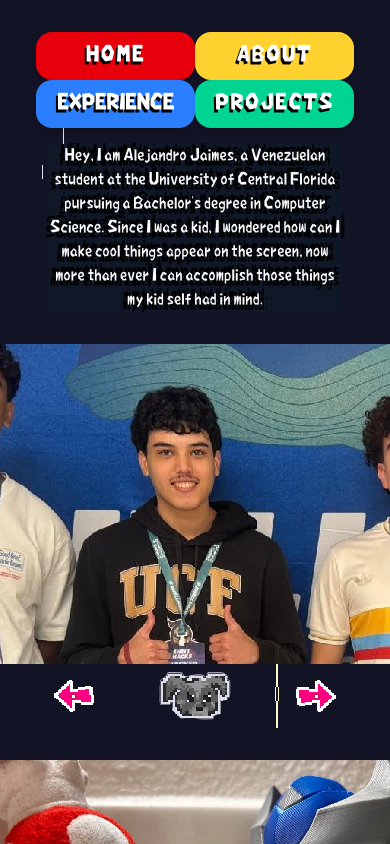
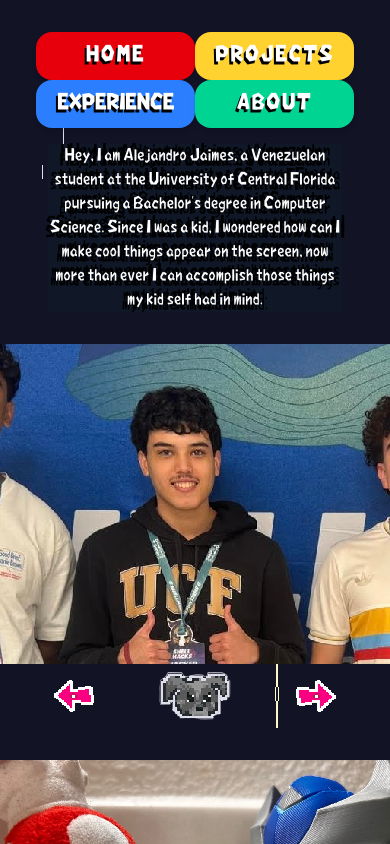
Before and after one commit to alecocosette/portv2, a Next.js app: page /about in a window 390 px wide. Shown: the top 844 px of the page. Built offline with nearby package versions, Linux system fonts and the light colour scheme.

Commit message:
changed how the website looks on about and projects

```diff
--- a/src/app/about/page.tsx
+++ b/src/app/about/page.tsx
@@ -75,9 +75,9 @@
   // The 'flex' class makes the buttons horizontal. // The 'space-x-4' class handles the padding/spacing between the buttons.
    <div className= "grid grid-cols-2 md:flex md:space-x-13 w-full md:w-auto px-1 md:px-0">
     <Link href="/" passHref>  <button className="bg-red-600 hover:scale-105 hover:bg-purple-700 text-white font-semibold rounded-2xl md:rounded-4xl shadow-md transition text-xl md:text-5xl py-2 md:py-4 w-full md:w-82 h-12 md:h-20 tracking-widest [text-shadow:-2px_3px_#000] md:[text-shadow:-3px_6px_#000000,_-5px_-2px_#000000,_3px_3px_#000000,_-3px_3px_#000000]">HOME</button></Link>
-    <Link href="/about" passHref><button className={'bg-amber-300 hover:scale-105 hover:bg-purple-700 text-white font-semibold rounded-2xl md:rounded-4xl shadow-md transition text-xl md:text-5xl py-2 md:py-4 w-full md:w-82 h-12 md:h-20 tracking-widest [text-shadow:-2px_3px_#000]  md:[text-shadow:-3px_6px_#000000,_-5px_-2px_#000000,_3px_3px_#000000,_-3px_3px_#000000]'}>ABOUT</button> </Link>
+    <Link href="/projects" passHref><button className={'bg-amber-300 hover:scale-105 hover:bg-purple-700 text-white font-semibold rounded-2xl md:rounded-4xl shadow-md transition text-xl md:text-5xl py-2 md:py-4 w-full md:w-82 h-12 md:h-20 tracking-widest [text-shadow:-2px_3px_#000]  md:[text-shadow:-3px_6px_#000000,_-5px_-2px_#000000,_3px_3px_#000000,_-3px_3px_#000000]'}>PROJECTS</button> </Link>
      <Link href="/experience" passHref><button className={'bg-blue-500 hover:scale-105 hover:bg-purple-700 text-white font-semibold rounded-2xl md:rounded-4xl shadow-md transition text-xl md:text-5xl py-2 md:py-4 w-full md:w-82 h-12 md:h-20  [text-shadow:-2px_3px_#000] md:[text-shadow:-3px_6px_#000] md:[text-shadow:-3px_6px_#000000,_-5px_-2px_#000000,_3px_3px_#000000,_-3px_3px_#000000]'}>EXPERIENCE</button>  </Link>
-    <Link href="/projects" passHref> <button className={' bg-emerald-400 hover:scale-105 text-white hover:bg-purple-700 font-semibold rounded-2xl md:rounded-4xl shadow-md transition text-xl md:text-5xl py-2 md:py-4 w-full md:w-82 h-12 md:h-20 tracking-widest [text-shadow:-2px_3px_#000] md:[text-shadow:-3px_6px_#000] md:[text-shadow:-3px_6px_#000000,_-5px_-2px_#000000,_3px_3px_#000000,_-3px_3px_#000000] '}>PROJECTS</button></Link>
+    <Link href="/about" passHref> <button className={' bg-emerald-400 hover:scale-105 text-white hover:bg-purple-700 font-semibold rounded-2xl md:rounded-4xl shadow-md transition text-xl md:text-5xl py-2 md:py-4 w-full md:w-82 h-12 md:h-20 tracking-widest [text-shadow:-2px_3px_#000] md:[text-shadow:-3px_6px_#000] md:[text-shadow:-3px_6px_#000000,_-5px_-2px_#000000,_3px_3px_#000000,_-3px_3px_#000000] '}>ABOUT</button></Link>
     </div>
     );
 
--- a/src/app/experience/page.tsx
+++ b/src/app/experience/page.tsx
@@ -53,9 +53,9 @@
   // The 'flex' class makes the buttons horizontal. // The 'space-x-4' class handles the padding/spacing between the buttons.
    <div className= "grid grid-cols-2 md:flex md:space-x-13 w-full md:w-auto px-1 md:px-0">
     <Link href="/" passHref>  <button className="bg-red-600 hover:scale-105 hover:bg-purple-700 text-white font-semibold rounded-2xl md:rounded-4xl shadow-md transition text-xl md:text-5xl py-2 md:py-4 w-full md:w-82 h-12 md:h-20 tracking-widest [text-shadow:-2px_3px_#000] md:[text-shadow:-3px_6px_#000000,_-5px_-2px_#000000,_3px_3px_#000000,_-3px_3px_#000000]">HOME</button></Link>
-    <Link href="/about" passHref><button className={'bg-amber-300 hover:scale-105 hover:bg-purple-700 text-white font-semibold rounded-2xl md:rounded-4xl shadow-md transition text-xl md:text-5xl py-2 md:py-4 w-full md:w-82 h-12 md:h-20 tracking-widest [text-shadow:-2px_3px_#000]  md:[text-shadow:-3px_6px_#000000,_-5px_-2px_#000000,_3px_3px_#000000,_-3px_3px_#000000]'}>ABOUT</button> </Link>
+    <Link href="/projects" passHref><button className={'bg-amber-300 hover:scale-105 hover:bg-purple-700 text-white font-semibold rounded-2xl md:rounded-4xl shadow-md transition text-xl md:text-5xl py-2 md:py-4 w-full md:w-82 h-12 md:h-20 tracking-widest [text-shadow:-2px_3px_#000]  md:[text-shadow:-3px_6px_#000000,_-5px_-2px_#000000,_3px_3px_#000000,_-3px_3px_#000000]'}>PROJECTS</button> </Link>
      <Link href="/experience" passHref><button className={'bg-blue-500 hover:scale-105 hover:bg-purple-700 text-white font-semibold rounded-2xl md:rounded-4xl shadow-md transition text-xl md:text-5xl py-2 md:py-4 w-full md:w-82 h-12 md:h-20 [text-shadow:-2px_3px_#000] md:[text-shadow:-3px_6px_#000] md:[text-shadow:-3px_6px_#000000,_-5px_-2px_#000000,_3px_3px_#000000,_-3px_3px_#000000]'}>EXPERIENCE</button>  </Link>
-    <Link href="/projects" passHref> <button className={' bg-emerald-400 hover:scale-105 text-white hover:bg-purple-700 font-semibold rounded-2xl md:rounded-4xl shadow-md transition text-xl md:text-5xl py-2 md:py-4 w-full md:w-82 h-12 md:h-20 tracking-widest [text-shadow:-2px_3px_#000] md:[text-shadow:-3px_6px_#000] md:[text-shadow:-3px_6px_#000000,_-5px_-2px_#000000,_3px_3px_#000000,_-3px_3px_#000000] '}>PROJECTS</button></Link>
+    <Link href="/about" passHref> <button className={' bg-emerald-400 hover:scale-105 text-white hover:bg-purple-700 font-semibold rounded-2xl md:rounded-4xl shadow-md transition text-xl md:text-5xl py-2 md:py-4 w-full md:w-82 h-12 md:h-20 tracking-widest [text-shadow:-2px_3px_#000] md:[text-shadow:-3px_6px_#000] md:[text-shadow:-3px_6px_#000000,_-5px_-2px_#000000,_3px_3px_#000000,_-3px_3px_#000000] '}>ABOUT</button></Link>
     </div>
     );
 
--- a/src/app/page.tsx
+++ b/src/app/page.tsx
@@ -27,9 +27,9 @@
     const NavButtons = () => (
    <div className= "grid grid-cols-2 md:flex md:space-x-13 w-full md:w-auto px-1 md:px-0">
     <Link href="/" passHref>  <button className="bg-red-600 hover:scale-105 text-center hover:bg-purple-700 text-white font-semibold rounded-2xl md:rounded-4xl shadow-md transition text-xl md:text-5xl py-2 md:py-4 w-full md:w-82 h-12 md:h-20 tracking-widest [text-shadow:-2px_3px_#000] md:[text-shadow:-3px_6px_#000000,_-5px_-2px_#000000,_3px_3px_#000000,_-3px_3px_#000000]">HOME</button></Link>
-    <Link href="/about" passHref><button className={'bg-amber-300 hover:scale-105 hover:bg-purple-700 text-white font-semibold rounded-2xl md:rounded-4xl shadow-md transition text-xl md:text-5xl py-2 md:py-4 w-full md:w-82 h-12 md:h-20 tracking-widest [text-shadow:-2px_3px_#000]  md:[text-shadow:-3px_6px_#000000,_-5px_-2px_#000000,_3px_3px_#000000,_-3px_3px_#000000]'}>ABOUT</button> </Link>
+    <Link href="/projects" passHref><button className={'bg-amber-300 hover:scale-105 hover:bg-purple-700 text-white font-semibold rounded-2xl md:rounded-4xl shadow-md transition text-xl md:text-5xl py-2 md:py-4 w-full md:w-82 h-12 md:h-20 tracking-widest [text-shadow:-2px_3px_#000]  md:[text-shadow:-3px_6px_#000000,_-5px_-2px_#000000,_3px_3px_#000000,_-3px_3px_#000000]'}>PROJECTS</button> </Link>
      <Link href="/experience" passHref><button className={'bg-blue-500 hover:scale-105 hover:bg-purple-700 text-white font-semibold rounded-2xl md:rounded-4xl shadow-md transition text-xl md:text-5xl py-2 md:py-4 w-full md:w-82 h-12 md:h-20 [text-shadow:-2px_3px_#000] md:[text-shadow:-3px_6px_#000] md:[text-shadow:-3px_6px_#000000,_-5px_-2px_#000000,_3px_3px_#000000,_-3px_3px_#000000]'}>EXPERIENCE</button>  </Link>
-    <Link href="/projects" passHref> <button className={' bg-emerald-400 hover:scale-105 text-white hover:bg-purple-700 font-semibold rounded-2xl md:rounded-4xl shadow-md transition text-xl md:text-5xl py-2 md:py-4 w-full md:w-82 h-12 md:h-20 tracking-widest [text-shadow:-2px_3px_#000] md:[text-shadow:-3px_6px_#000] md:[text-shadow:-3px_6px_#000000,_-5px_-2px_#000000,_3px_3px_#000000,_-3px_3px_#000000] '}>PROJECTS</button></Link>
+    <Link href="/about" passHref> <button className={' bg-emerald-400 hover:scale-105 text-white hover:bg-purple-700 font-semibold rounded-2xl md:rounded-4xl shadow-md transition text-xl md:text-5xl py-2 md:py-4 w-full md:w-82 h-12 md:h-20 tracking-widest [text-shadow:-2px_3px_#000] md:[text-shadow:-3px_6px_#000] md:[text-shadow:-3px_6px_#000000,_-5px_-2px_#000000,_3px_3px_#000000,_-3px_3px_#000000] '}>ABOUT</button></Link>
     </div>
     );
 
--- a/src/app/projects/page.tsx
+++ b/src/app/projects/page.tsx
@@ -55,9 +55,9 @@
   // The 'flex' class makes the buttons horizontal. // The 'space-x-4' class handles the padding/spacing between the buttons.
    <div className= "grid grid-cols-2 md:flex md:space-x-13 w-full md:w-auto px-1 md:px-0">
     <Link href="/" passHref>  <button className="bg-red-600 hover:scale-105 hover:bg-purple-700 text-white font-semibold rounded-2xl md:rounded-4xl shadow-md transition text-xl md:text-5xl py-2 md:py-4 w-full md:w-82 h-12 md:h-20 tracking-widest [text-shadow:-2px_3px_#000] md:[text-shadow:-3px_6px_#000000,_-5px_-2px_#000000,_3px_3px_#000000,_-3px_3px_#000000]">HOME</button></Link>
-    <Link href="/about" passHref><button className={'bg-amber-300 hover:scale-105 hover:bg-purple-700 text-white font-semibold rounded-2xl md:rounded-4xl shadow-md transition text-xl md:text-5xl py-2 md:py-4 w-full md:w-82 h-12 md:h-20 tracking-widest [text-shadow:-2px_3px_#000]  md:[text-shadow:-3px_6px_#000000,_-5px_-2px_#000000,_3px_3px_#000000,_-3px_3px_#000000]'}>ABOUT</button> </Link>
+    <Link href="/projects" passHref><button className={'bg-amber-300 hover:scale-105 hover:bg-purple-700 text-white font-semibold rounded-2xl md:rounded-4xl shadow-md transition text-xl md:text-5xl py-2 md:py-4 w-full md:w-82 h-12 md:h-20 tracking-widest [text-shadow:-2px_3px_#000]  md:[text-shadow:-3px_6px_#000000,_-5px_-2px_#000000,_3px_3px_#000000,_-3px_3px_#000000]'}>PROJECTS</button> </Link>
      <Link href="/experience" passHref><button className={'bg-blue-500 hover:scale-105 hover:bg-purple-700 text-white font-semibold rounded-2xl md:rounded-4xl shadow-md transition text-xl md:text-5xl py-2 md:py-4 w-full md:w-82 h-12 md:h-20 [text-shadow:-2px_3px_#000] md:[text-shadow:-3px_6px_#000] md:[text-shadow:-3px_6px_#000000,_-5px_-2px_#000000,_3px_3px_#000000,_-3px_3px_#000000]'}>EXPERIENCE</button>  </Link>
-    <Link href="/projects" passHref> <button className={' bg-emerald-400 hover:scale-105 text-white hover:bg-purple-700 font-semibold rounded-2xl md:rounded-4xl shadow-md transition text-xl md:text-5xl py-2 md:py-4 w-full md:w-82 h-12 md:h-20 tracking-widest [text-shadow:-2px_3px_#000] md:[text-shadow:-3px_6px_#000] md:[text-shadow:-3px_6px_#000000,_-5px_-2px_#000000,_3px_3px_#000000,_-3px_3px_#000000] '}>PROJECTS</button></Link>
+    <Link href="/about" passHref> <button className={' bg-emerald-400 hover:scale-105 text-white hover:bg-purple-700 font-semibold rounded-2xl md:rounded-4xl shadow-md transition text-xl md:text-5xl py-2 md:py-4 w-full md:w-82 h-12 md:h-20 tracking-widest [text-shadow:-2px_3px_#000] md:[text-shadow:-3px_6px_#000] md:[text-shadow:-3px_6px_#000000,_-5px_-2px_#000000,_3px_3px_#000000,_-3px_3px_#000000] '}>ABOUT</button></Link>
     </div>
     );
 
```
